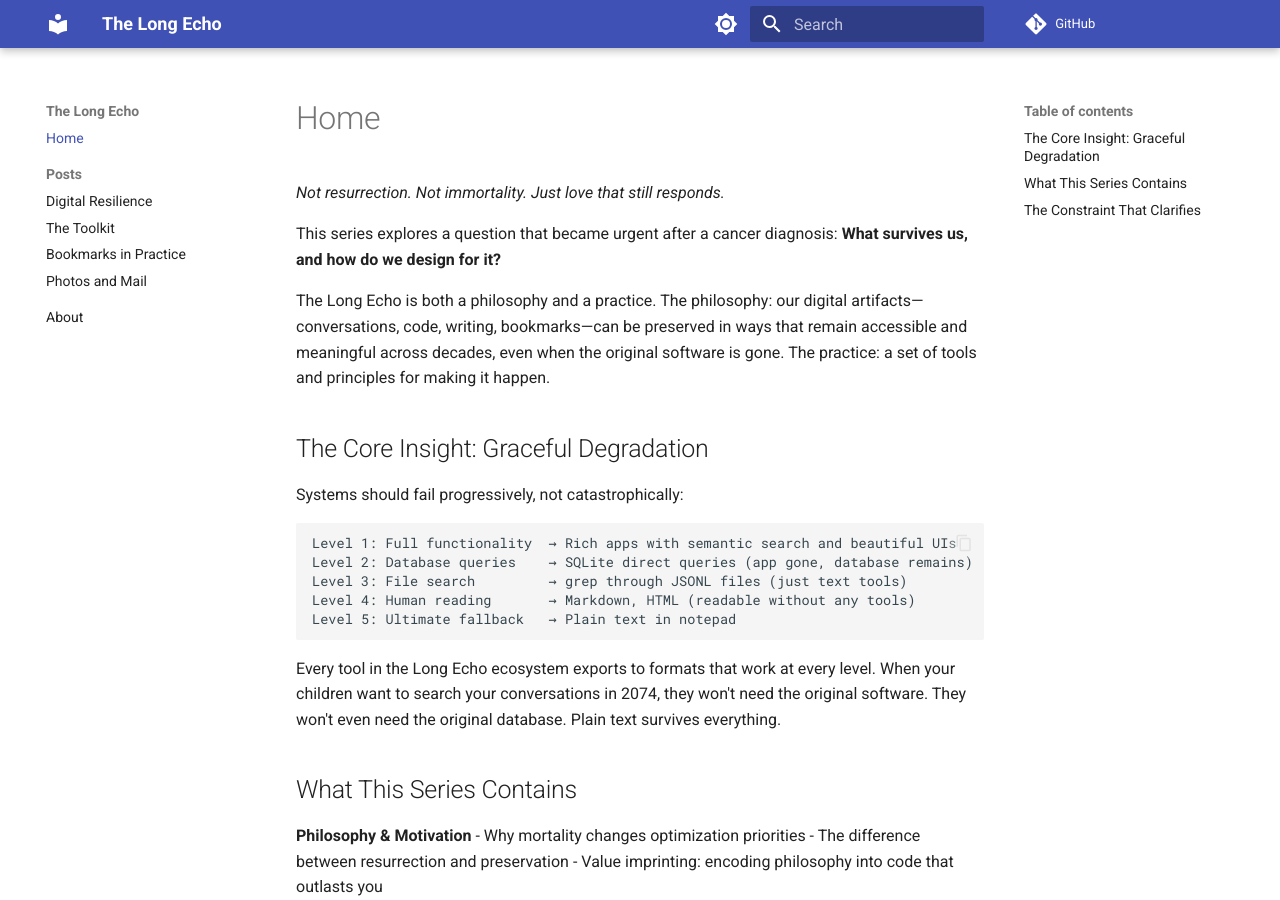
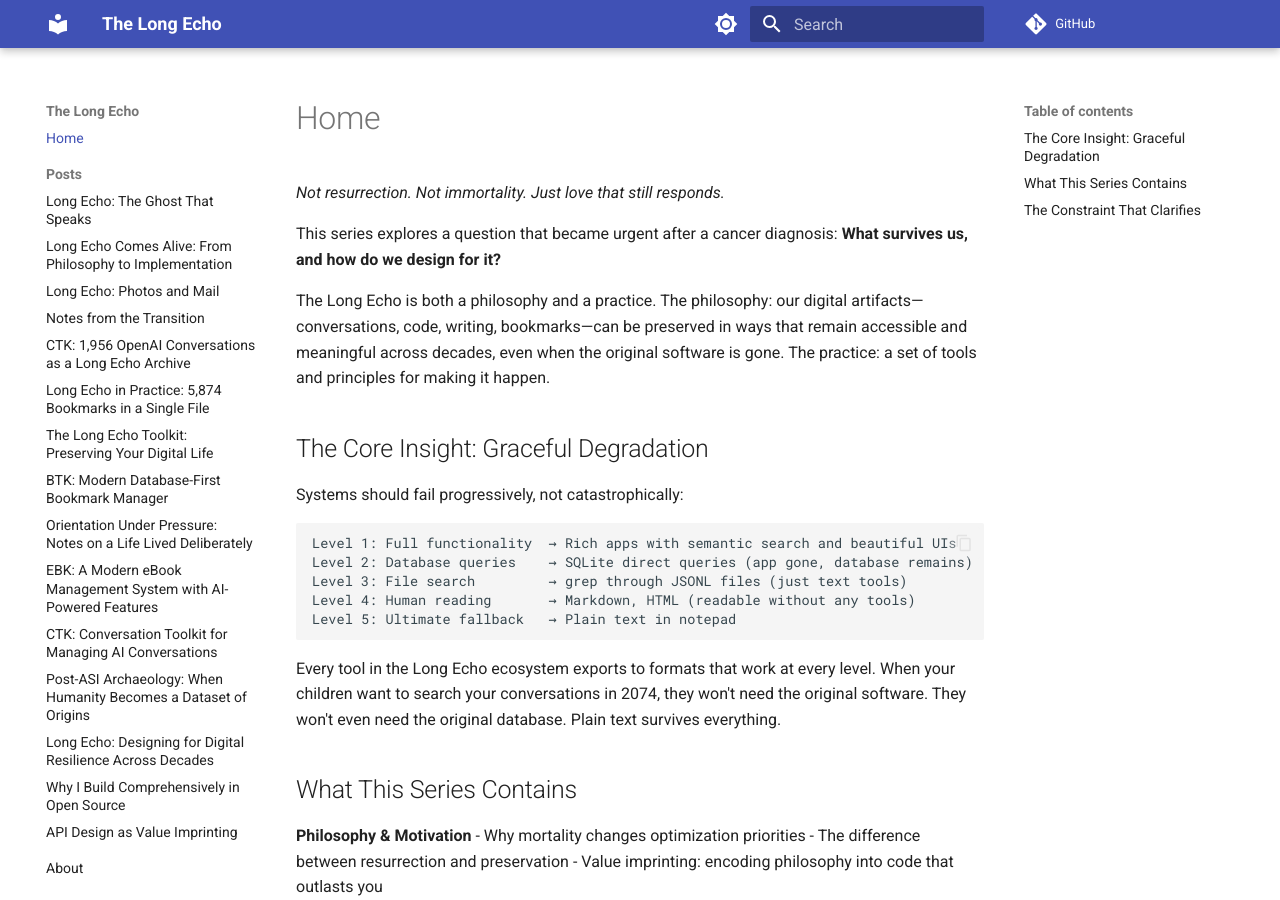
Before and after one commit to queelius/the-long-echo, an MkDocs documentation site: the page built from docs/index.md, in a window 1280 px wide and 900 px high. Built offline with MkDocs 1.6.1 and Material for MkDocs 9.7.7, drawn with Linux system fonts in a browser that asks for light colours; comment, search, counter and statistics services are not loaded.

Commit message:
Add all 15 posts to mkdocs.yml nav
Previously only 4 posts were listed. Now includes all posts
in reverse chronological order.

Co-Authored-By: Claude Opus 4.5 <noreply@anthropic.com>

```diff
--- a/mkdocs.yml
+++ b/mkdocs.yml
@@ -64,8 +64,19 @@ copyright: "Copyright &copy; 2025-2026 Alex Towell"
 nav:
   - Home: index.md
   - Posts:
-      - "Digital Resilience": post/2025-01-long-echo/index.md
-      - "The Toolkit": post/2025-12-16-long-echo-toolkit/index.md
-      - "Bookmarks in Practice": post/2025-12-18-long-echo-bookmarks/index.md
-      - "Photos and Mail": post/2026-01-19-long-echo-photos-mail/index.md
+      - "Long Echo: The Ghost That Speaks": post/2026-01-20-long-echo-ghost-speaks/index.md
+      - "Long Echo Comes Alive: From Philosophy to Implementation": post/2026-01-longecho-orchestration/index.md
+      - "Long Echo: Photos and Mail": post/2026-01-19-long-echo-photos-mail/index.md
+      - "Notes from the Transition": post/2026-01-04-notes-from-the-transition/index.md
+      - "CTK: 1,956 OpenAI Conversations as a Long Echo Archive": post/2025-12-18-ctk-conversation-archive/index.md
+      - "Long Echo in Practice: 5,874 Bookmarks in a Single File": post/2025-12-18-long-echo-bookmarks/index.md
+      - "The Long Echo Toolkit: Preserving Your Digital Life": post/2025-12-16-long-echo-toolkit/index.md
+      - "BTK: Modern Database-First Bookmark Manager": post/2025-11-30-btk/index.md
+      - "Orientation Under Pressure: Notes on a Life Lived Deliberately": post/2025-10-16-orientation-under-pressure/index.md
+      - "EBK: A Modern eBook Management System with AI-Powered Features": post/2025-10-ebk/index.md
+      - "CTK: Conversation Toolkit for Managing AI Conversations": post/2025-10-ctk/index.md
+      - "Post-ASI Archaeology: When Humanity Becomes a Dataset of Origins": post/2025-01-15-post-asi-archaeology/index.md
+      - "Long Echo: Designing for Digital Resilience Across Decades": post/2025-01-long-echo/index.md
+      - "Why I Build Comprehensively in Open Source": post/2024-11-open-source-legacy/index.md
+      - "API Design as Value Imprinting": post/2019-04-api-design-value-imprinting/index.md
   - About: about.md
```
